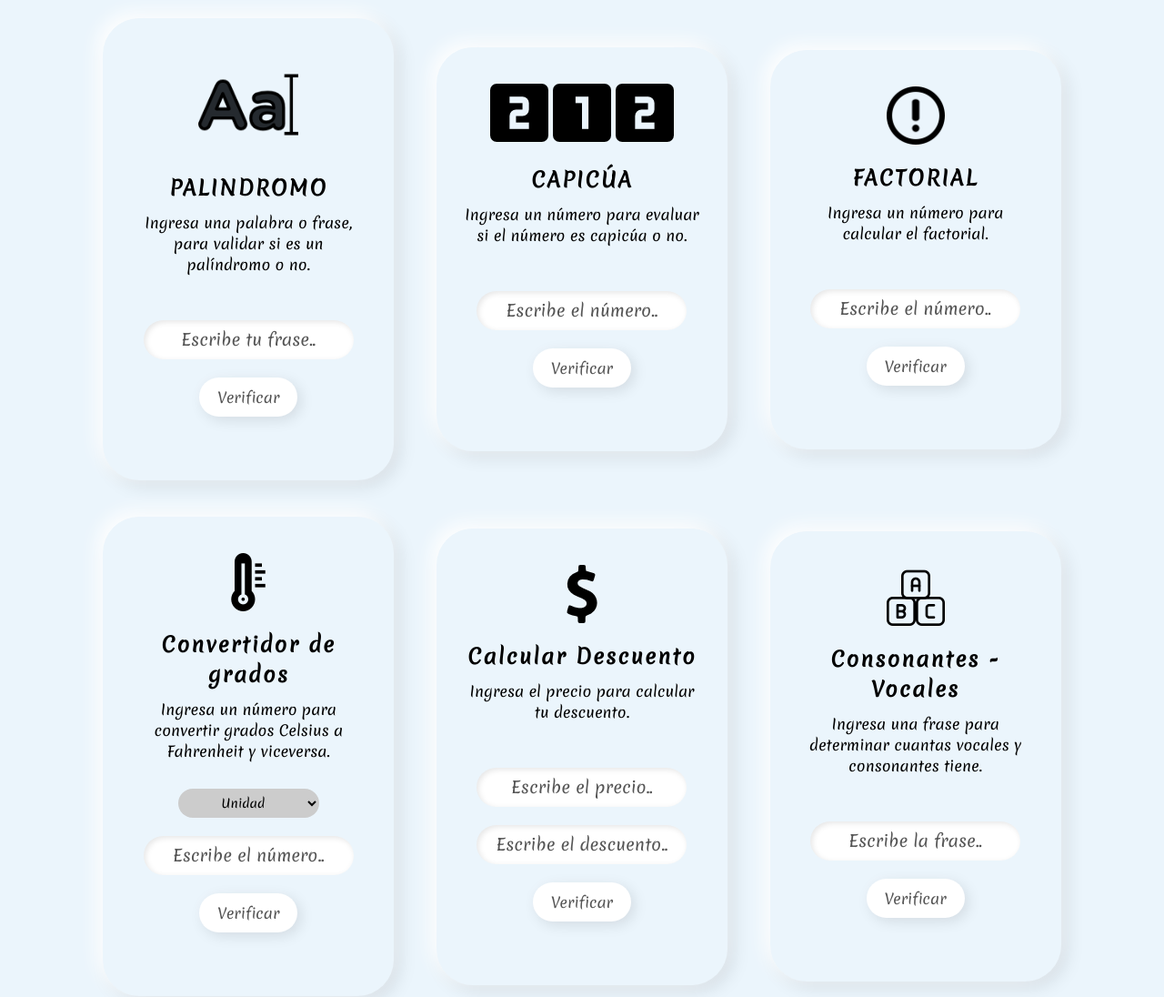
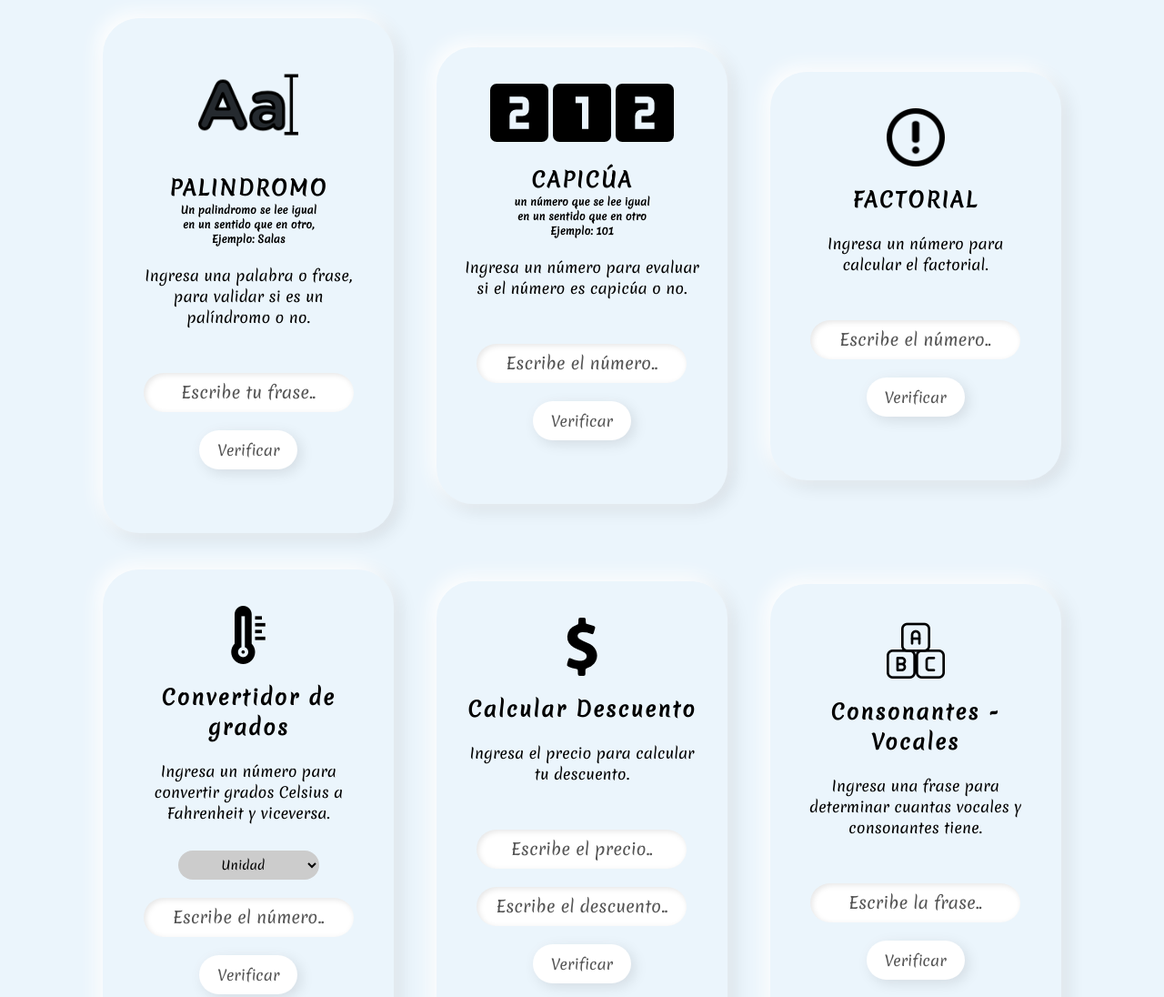
Before and after one commit to EduardoBorraz/EjerciciosJS, a plain HTML site: page index.html in a window 1280 px wide. Shown: the top 1096 px of the page at 91% size. Drawn offline with Linux system fonts and the light colour scheme.

Commit message:
EduardoBorraz
Agregaciones finales

```diff
--- a/index.html
+++ b/index.html
@@ -13,6 +13,7 @@
         </div>
         <div class="contentBx">
           <h2>PALINDROMO</h2>
+          <h5>Un palindromo se lee igual <dir> en un sentido que en otro, <dir>Ejemplo: Salas</h5>
           <p>
             Ingresa una palabra o frase, para validar si es un palíndromo o no.
           </p>
@@ -33,6 +34,7 @@
         </div>
         <div class="contentBx">
           <h2>CAPICÚA</h2>
+          <h5>un número que se lee igual <br> en un sentido que en otro <br>Ejemplo: 101</h5>
           <p>Ingresa un número para evaluar si el número es capicúa o no.</p>
         </div>
         <form id="form">
@@ -148,6 +150,8 @@
         </form>
         <div class="fecha" id="mensajeFecha"></div>
       </div> -->
+
+      <p>Iconos diseñados por: "http://www.freepik.com/" <br>Flaticon: www.flaticon.es</p>
     </div>
 
 
--- a/main.css
+++ b/main.css
@@ -53,7 +53,11 @@ body {
 }
 .container .card .contentBx p{
     color: #000000;
-    margin-top: 10px;
+    margin-top: 20px;
+}
+h5{
+    text-align: center;
+    font-size: 0.7em;
 }
 .mensajes{
     margin-top: 30px;
```
